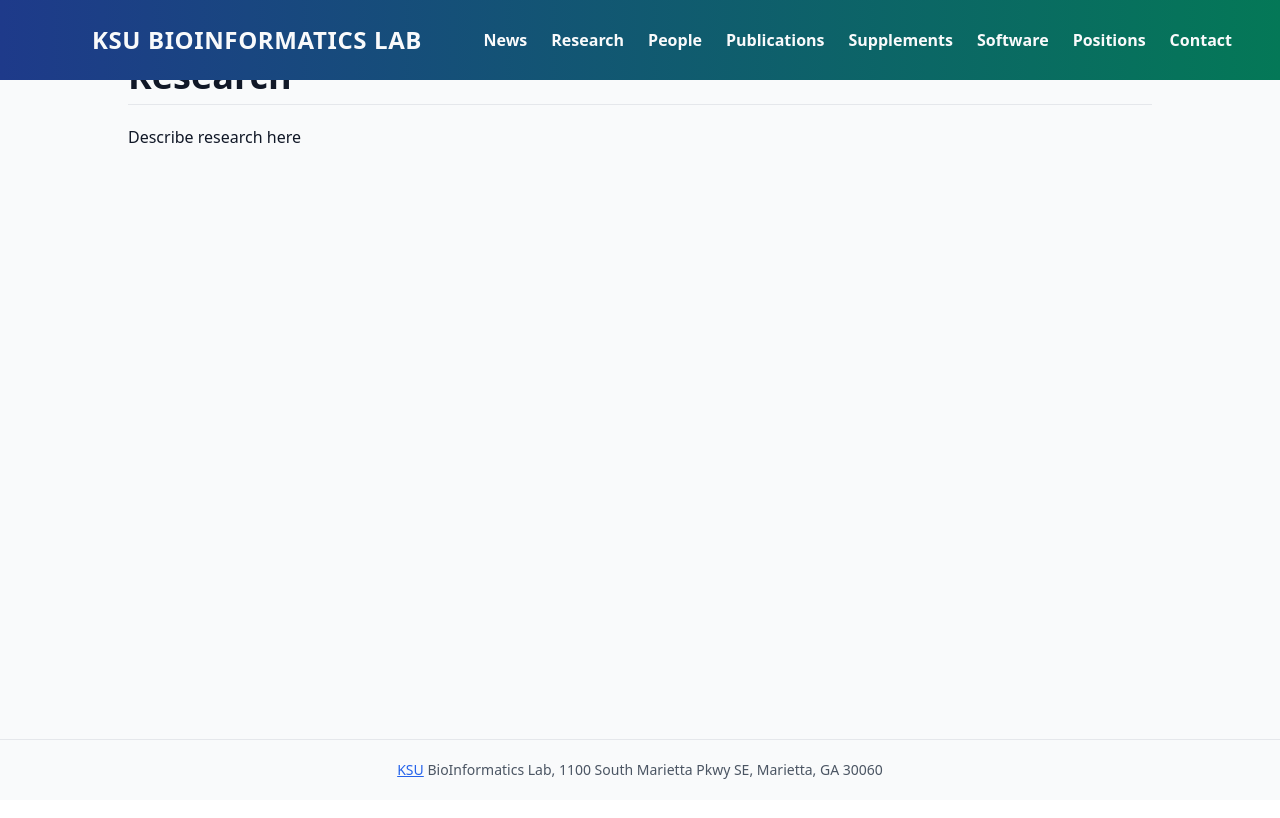
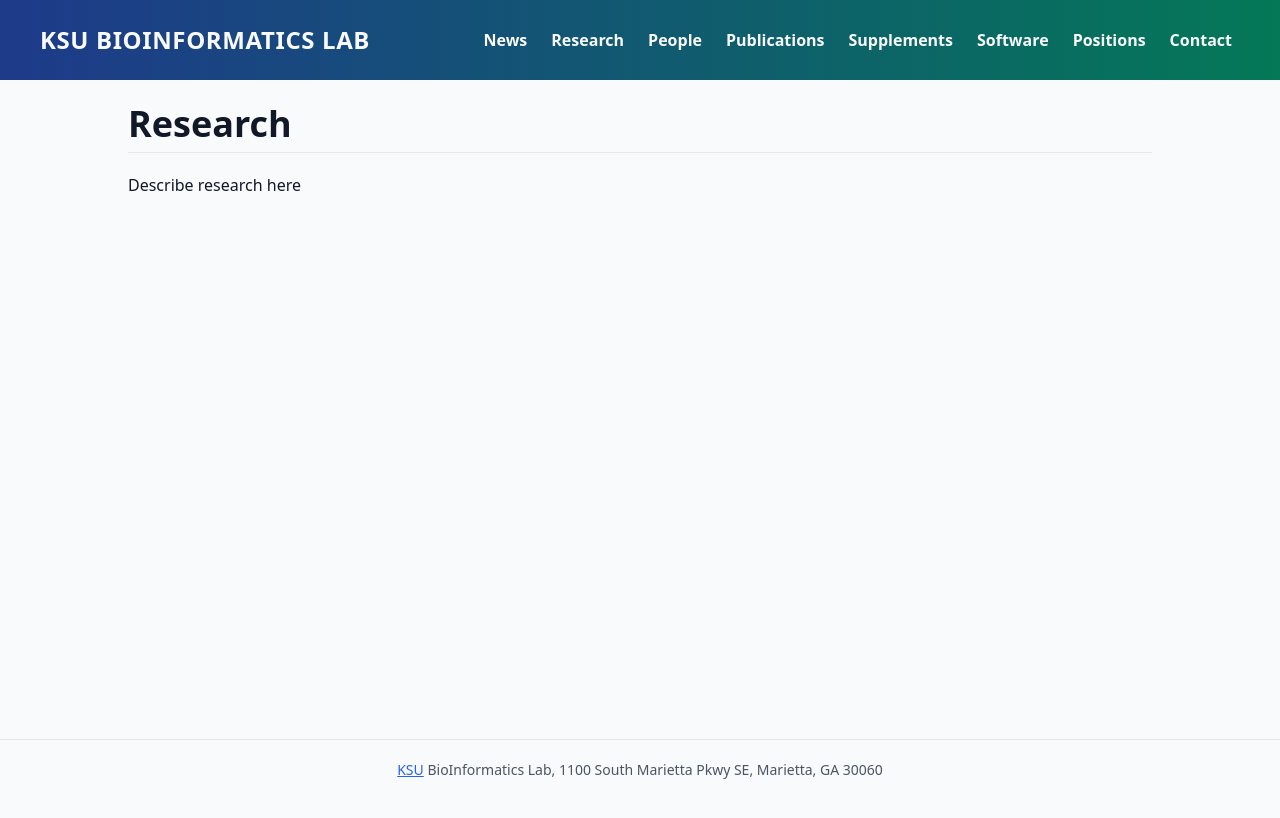
Before and after one commit to HeyWhatIsThis/next-try, a Next.js app: page /research in a window 1280 px wide. Shown: the top 818 px of the page. Built offline with nearby package versions, Linux system fonts and the light colour scheme.

Commit message:
fixed page styling??

```diff
--- a/components/Navbar.jsx
+++ b/components/Navbar.jsx
@@ -10,8 +10,9 @@ export const Navbar = () => {
   return (
     <>
       <nav className="flex items-center flex-wrap bg-gradient-to-r from-blue-900 to-green-700 p-4 absolute top-0 right-0 w-full">
+        <>
           <Link href="/">
-          <a className="inline-flex items-center p-2 mr-4 ml-5">
+            <a className="inline-flex items-center p-2 mr-4 ml-4">
               {/* <svg
               viewBox="0 0 24 24"
               xmlns="http://www.w3.org/2000/svg"
@@ -19,7 +20,7 @@ export const Navbar = () => {
             >
               <path d="M12.001 4.8c-3.2 0-5.2 1.6-6 4.8 1.2-1.6 2.6-2.2 4.2-1.8.913.228 1.565.89 2.288 1.624C13.666 10.618 15.027 12 18.001 12c3.2 0 5.2-1.6 6-4.8-1.2 1.6-2.6 2.2-4.2 1.8-.913-.228-1.565-.89-2.288-1.624C16.337 6.182 14.976 4.8 12.001 4.8zm-6 7.2c-3.2 0-5.2 1.6-6 4.8 1.2-1.6 2.6-2.2 4.2-1.8.913.228 1.565.89 2.288 1.624 1.177 1.194 2.538 2.576 5.512 2.576 3.2 0 5.2-1.6 6-4.8-1.2 1.6-2.6 2.2-4.2 1.8-.913-.228-1.565-.89-2.288-1.624C10.337 13.382 8.976 12 6.001 12z" />
             </svg> */}
-            <span className="text-2xl text-gray-50 font-bold uppercase tracking-wide ml-12">
+              <span className="text-2xl text-gray-50 font-bold uppercase tracking-wide">
                 KSU BioInformatics Lab
               </span>
             </a>
@@ -48,7 +49,7 @@ export const Navbar = () => {
               active ? "" : "hidden"
             }   w-full lg:inline-flex lg:flex-grow lg:w-auto`}
           >
-          <div className="lg:inline-flex lg:flex-row lg:ml-auto lg:w-auto w-full lg:items-center items-start flex flex-col lg:h-auto mr-5">
+            <div className="lg:inline-flex lg:flex-row lg:ml-auto lg:w-auto w-full lg:items-center items-start flex flex-col lg:h-auto mr-5 text-base">
               <Link href="/news">
                 <a className="lg:inline-flex lg:w-auto w-full px-3 py-2 rounded text-gray-50 font-semibold items-center justify-center hover:underline hover:text-white ">
                   News
@@ -91,6 +92,7 @@ export const Navbar = () => {
               </Link>
             </div>
           </div>
+        </>
       </nav>
     </>
   );
--- a/pages/index.js
+++ b/pages/index.js
@@ -21,14 +21,14 @@ const slideImages = [
 
 export default function Home() {
   return (
-    <div className="bg-gray-50 text-gray-900 h-screen">
+    <div className="bg-gray-50 text-gray-900 h-screen w-screen">
       <Head>
         <title>KSU Lab</title>
         <link rel="icon" href="/favicon.ico" />
       </Head>
       <Navbar />
 
-      <div className="container w-full md:max-w-5xl mx-auto pt-8">
+      <div className="container w-full md:max-w-5xl mx-auto pt-10 mt-12">
         <div className="container">
           <Slide style={{ height: "350px" }}>
             {slideImages.map((slideImage, index) => (
--- a/pages/news.js
+++ b/pages/news.js
@@ -10,7 +10,7 @@ function News() {
         <link rel="icon" href="/favicon.ico" />
       </Head>
       <Navbar />
-      <div className="container w-full md:max-w-5xl mx-auto pt-8 mt-10">
+      <div className="container w-full md:max-w-5xl mx-auto pt-10 mt-10">
         <h1 className="font-bold break-normal text-gray-900 pt-6 pb-2 text-3xl md:text-4xl">
           News
         </h1>
--- a/pages/people.js
+++ b/pages/people.js
@@ -4,13 +4,13 @@ import { Footer } from "../components/Footer";
 
 function People() {
   return (
-    <div className="bg-gray-50 text-gray-900 h-screen">
+    <div className="bg-gray-50 text-gray-900 h-screen w-screen">
       <Head>
         <title>People | KSU Lab</title>
         <link rel="icon" href="/favicon.ico" />
       </Head>
       <Navbar />
-      <div className="container w-full md:max-w-5xl mx-auto pt-8">
+      <div className="container w-full md:max-w-5xl mx-auto pt-10 mt-10">
         <div>
           <h1 className="font-bold break-normal text-gray-900 pt-6 pb-2 text-3xl md:text-4xl">
             People
--- a/pages/research.js
+++ b/pages/research.js
@@ -4,20 +4,18 @@ import { Footer } from "../components/Footer";
 
 function Research() {
   return (
-    <div className="bg-gray-50 text-gray-900 h-screen">
+    <div className="bg-gray-50 text-gray-900 h-screen w-screen">
       <Head>
         <title>Research | KSU Lab</title>
         <link rel="icon" href="/favicon.ico" />
       </Head>
       <Navbar />
-      <div className="container w-full md:max-w-5xl mx-auto pt-8">
-        <div>
-          <h1 className="font-bold break-normal text-gray-900 pt-6 pb-2 text-3xl md:text-4xl">
-            Research
-          </h1>
-          <hr />
-          <p className="my-5">Describe research here</p>
-        </div>
+      <div className="container w-full md:max-w-5xl mx-auto pt-10 mt-10">
+        <h1 className="font-bold break-normal text-gray-900 pt-6 pb-2 text-3xl md:text-4xl">
+          Research
+        </h1>
+        <hr />
+        <p className="my-5">Describe research here</p>
       </div>
       <Footer />
     </div>
```
Lines whose indentation alone changed are shown as unchanged.
